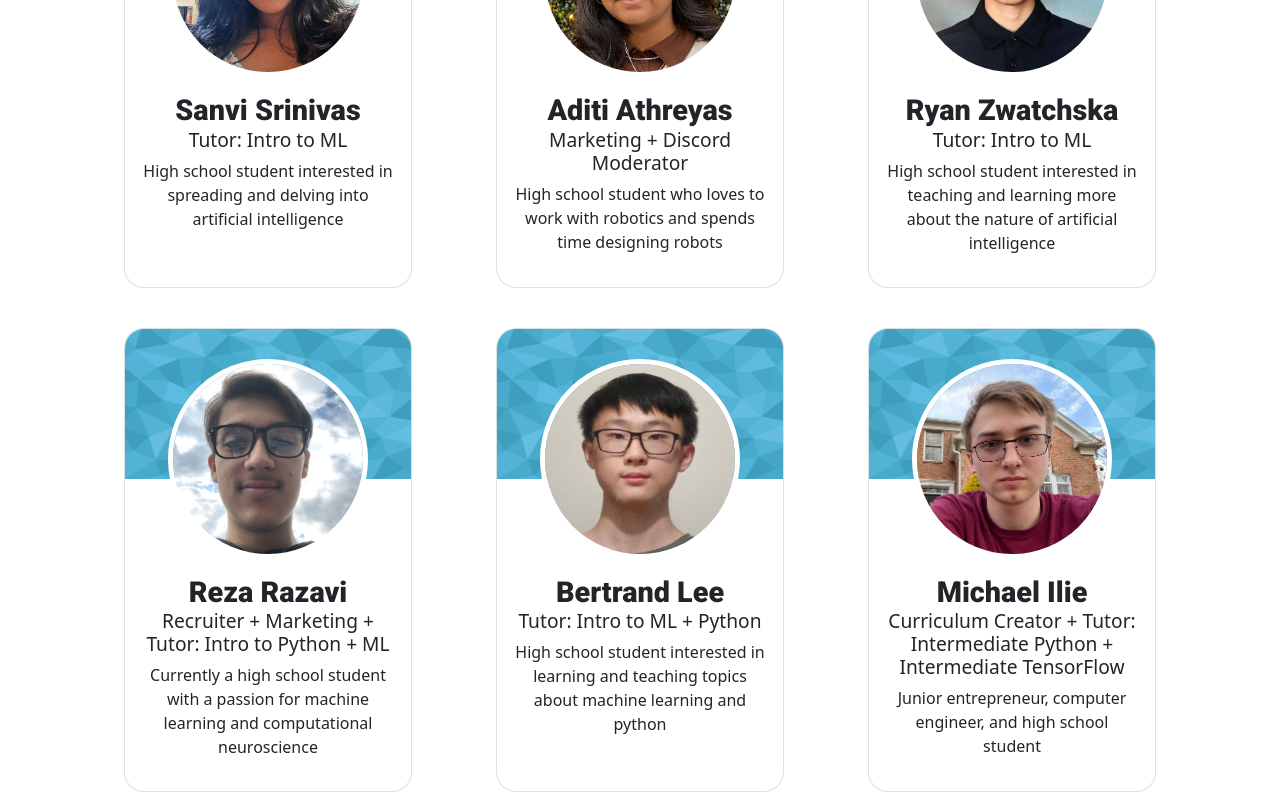
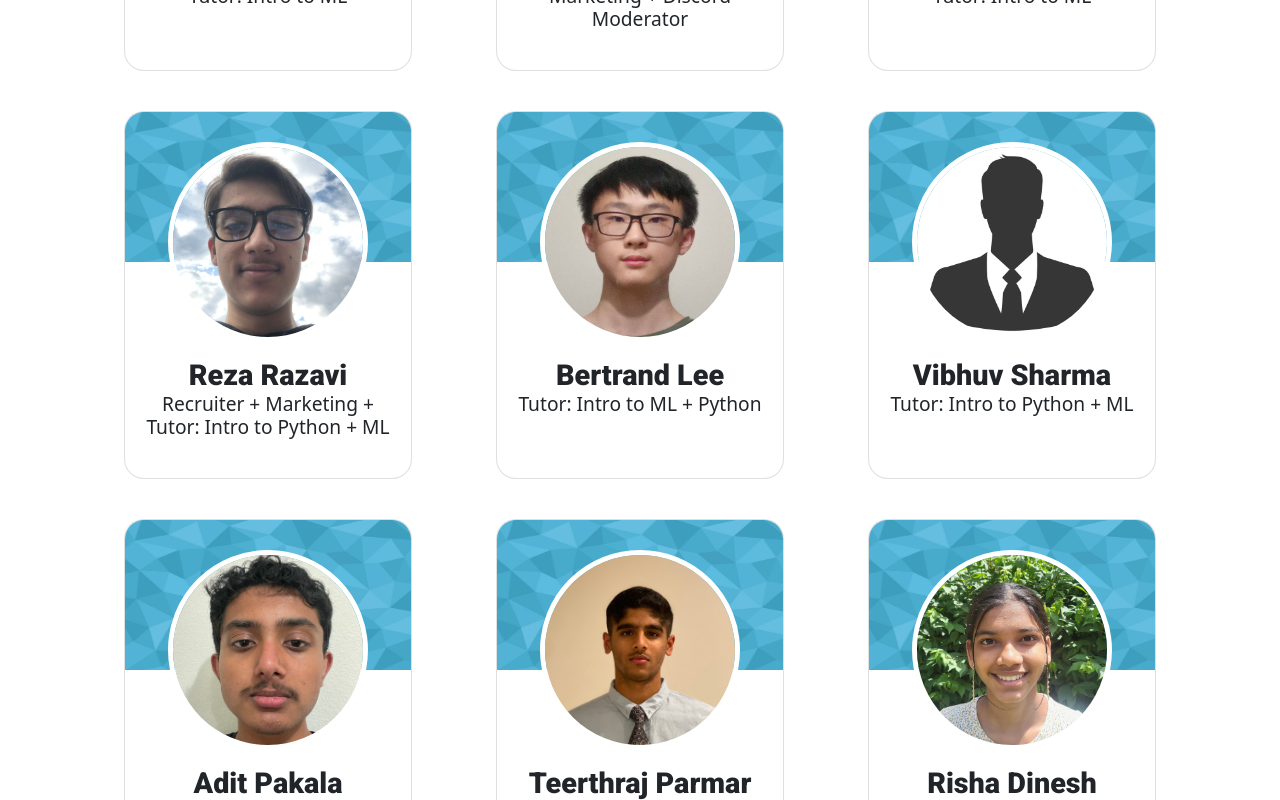
Before and after one commit to Neuracode/website, a Next.js app: page /about/team in a window 1280 px wide. Shown: the part 2920-3720 px from the top of the page. Built offline with nearby package versions, Linux system fonts and the light colour scheme.

Commit message:
Update team members + descriptions

```diff
--- a/components/TeamCard.tsx
+++ b/components/TeamCard.tsx
@@ -7,7 +7,7 @@ interface ITeamCard {
     name: string;
     title: string;
     image: string;
-    description: string;
+    description?: string;
     linkedin?: string;
     website?: string;
     github?: string;
@@ -49,9 +49,11 @@ const TeamCard: React.FC<ITeamCard> = ({
                         <span className={styles.teamMemberTitle}>{title}</span>
                     </Card.Title>
                     <Card.Text>
-                        <p className={styles.teamMemberDescription}>
+                        {description ? (
+                            <p className={styles.teamMemberDescription}>
                             {description}
-                        </p>
+                            </p>
+                        ) : null}
                         <div className='mt-3 d-flex justify-content-around'>
                             {linkedin && (
                                 <a
--- a/pages/about/team.tsx
+++ b/pages/about/team.tsx
@@ -9,7 +9,7 @@ const Team: React.FC = () => {
         name: string;
         title: string;
         image: string;
-        description: string;
+        description?: string;
         linkedin?: string;
         website?: string;
         github?: string;
@@ -58,43 +58,31 @@ const Team: React.FC = () => {
             name: 'Jaren Chu',
             title: 'Director of Tutoring',
             image: 'jaren_chu.jpeg',
-            description:
-                'High school student interested in artificial intelligence and programming techniques',
         },
         {
             name: 'Sean Noh',
             title: 'Director of Java Data Structures',
             image: 'sean_noh.jpeg',
-            description:
-                'Computer science student that enjoys sharing knowledge and creating projects',
         },
         {
             name: 'Kevin Hwang',
             title: 'Director of Python Curriculum',
             image: 'kevin_hwang.jpeg',
-            description:
-                'High school student interested and involved in machine learning and robotics.',
         },
         {
             name: 'Frank Chang',
             title: 'Director of Machine Learning Curriculum',
             image: 'frank_chang.jpg',
-            description:
-                'Student at Chantilly High School with a passion for technology that will impact the future',
         },
         {
             name: 'Vishnu Sharma',
             title: 'Director of Machine Learning Curriculum',
             image: 'vishnu_sharma.jpg',
-            description:
-                'High school student interested in computer science, machine learning, and their applications',
         },
         {
             name: 'Raghav Paratkar',
             title: 'Director of Scratch Curriculum',
             image: 'raghav_paratkar.jpeg',
-            description:
-                'High school student with a passion for coding',
         },
     ];
 
@@ -103,211 +91,101 @@ const Team: React.FC = () => {
             name: 'Sanvi Srinivas',
             title: 'Tutor: Intro to ML',
             image: 'sanvi_srinivas.jpeg',
-            description:
-                'High school student interested in spreading and delving into artificial intelligence',
         },
         {
             name: 'Aditi Athreyas',
             title: 'Marketing + Discord Moderator',
             image: 'aditi_athreyas.jpeg',
-            description:
-                'High school student who loves to work with robotics and spends time designing robots',
         },
         {
             name: 'Ryan Zwatchska',
             title: 'Tutor: Intro to ML',
             image: 'ryan_zwatchska.jpeg',
-            description:
-                'High school student interested in teaching and learning more about the nature of artificial intelligence',
         },
         {
             name: 'Reza Razavi',
             title: 'Recruiter + Marketing + Tutor: Intro to Python + ML',
             image: 'reza_razavi.jpeg',
-            description:
-                'Currently a high school student with a passion for machine learning and computational neuroscience',
         },
         {
             name: 'Bertrand Lee',
             title: 'Tutor: Intro to ML + Python',
             image: 'bertrand_lee.jpeg',
-            description:
-                'High school student interested in learning and teaching topics about machine learning and python',
-        },
-        {
-            name: 'Michael Ilie',
-            title: 'Curriculum Creator + Tutor: Intermediate Python + Intermediate TensorFlow',
-            image: 'michael_ilie.jpeg',
-            description:
-                'Junior entrepreneur, computer engineer, and high school student',
-        },
-        {
-            name: 'Sai Challagundla',
-            title: 'Discord Moderator + Tutor: Intro to Python',
-            image: 'sai_challagundla.jpeg',
-            description:
-                'High school student who is interested in fintech and machine learning',
         },
         {
             name: 'Vibhuv Sharma',
             title: 'Tutor: Intro to Python + ML',
             image: 'no_picture.jpg',
-            description:
-                'Motivated student and programmer with a passion for Machine Learning and the future of technology',
         },
         {
             name: 'Adit Pakala',
             title: 'Tutor: Intro to Python + Intermediate Python',
             image: 'adit_pakala.jpeg',
-            description:
-                'High school student passionate about computer science and entrepreneurship',
         },
         {
             name: 'Teerthraj Parmar',
             title: 'Tutor: Intermediate Python + Intro to Python + ML',
             image: 'teerthraj_parmar.jpeg',
-            description:
-                'High school student interested in teaching kids ML and python',
         },
         {
             name: 'Risha Dinesh',
             title: 'Recruiter + Marketing + Discord Moderator',
             image: 'risha_dinesh.jpeg',
-            description:
-                'Motivated high school student with interest in all aspects of Mathematics, Computer Science and a big passion for giving back to the community',
-        },
-        {
-            name: 'Anthony Tang',
-            title: 'Tutor: Intro to Python + Java Data Structures',
-            image: 'anthony_tang.jpeg',
-            description:
-                'High school student passionate about computer science and spreading computer science to others',
         },
         {
             name: 'Kristian Apostolov',
             title: 'Full-Stack Developer + Discord Bot Developer',
             image: 'kristian_apostolov.jpeg',
-            description:
-                'Helping others and tech are the two things that bring me the most dopamine',
-        },
-        {
-            name: 'Bhuvnesh Nagpal',
-            title: 'Discord Bot Developer + Tutor: Intro to Python + Intermediate Python + Intermediate Keras',
-            image: 'bhuvnesh_nagpal.jpeg',
-            description:
-                'I\'m a high school student from India with a passion for technology and machine learning',
-        },
-        {
-            name: 'David Antwi',
-            title: 'Tutor: Intro to ML + Python + Intermediate Python + Intermediate Scikit-Learn + Intermediate Keras + Intermediate TensorFlow',
-            image: 'david_antwi.jpeg',
-            description:
-                'I\'m passionate about machine learning, artificial intelligence, STEM and robotics',
         },
         {
             name: 'Aditya Bilawar',
             title: 'Tutor: Intro to ML + Intermediate Tensorflow + Java Data Structures',
             image: 'aditya_bilawar.jpeg',
-            description:
-                'Student from West Windsor-Plainsboro High School South who is interested in AI/ML, CS, and tech startups',
         },
         {
             name: 'Shreyaa Sanjay',
             title: 'Recruiter + Public Relations + Events Organizer',
             image: 'shreyaa_sanjay.jpeg',
-            description:
-                'High school student who loves sharing her interest in robotics and coding with others',
-        },
-        {
-            name: 'David Ulloa',
-            title: 'Frontend Developer + Tutor: Intro to Python',
-            image: 'david_ulloa.jpeg',
-            description:
-                'Hello! My name is David and I\'m a passionate programmer. I hope to change the world around me by teaching computer science.',
         },
         {
             name: 'Julia Huang',
             title: 'Recruiter + Public Relations + Events Organizer',
             image: 'julia_huang.jpeg',
-            description:
-                'High school student interested in problem solving and spending time on the Internet',
         },
         {
             name: 'Ceiron Dushyanthan',
             title: 'Tutor: Block Coding with Scratch + Intro to Python + ML',
             image: 'ceiron_dushyanthan.jpeg',
-            description:
-                'Sophomore at Bridgewater-Raritan High School that is interested in artificial intelligence and quantum computing',
         },
         {
             name: 'Shrey Shingala',
             title: 'Tutor: Block Coding with Scratch + Intro to Python + Intermediate Python',
             image: 'shrey_shingala.jpeg',
-            description:
-                'High school student passionate about computer science and machine learning',
-        },
-        {
-            name: 'Hira Usman',
-            title: 'Tutor: Block Coding with Scratch + Recruiter + Public Relations + Events Organizer',
-            image: 'hira_usman.jpeg',
-            description:
-                'A high school freshman who enjoys Biomedical Sciences, App-Building, and volunteering!',
         },
         {
             name: 'Aryan Aneesh',
             title: 'Events Organizer',
             image: 'aryan_aneesh.jpeg',
-            description:
-                'Passionate programmer driven to explore the intersection between service and computer science',
         },
         {
             name: 'Kirthan Murthy',
             title: 'Tutor: Block Coding with Scratch + Intro to Python',
             image: 'kirthan_murthy.png',
-            description:
-                'I am a high school student who enjoys the fields of computer science and business',
-        },
-        {
-            name: 'Daniel Allen',
-            title: 'Tutor: Block Coding with Scratch + Intro to Python',
-            image: 'daniel_allen.jpg',
-            description:
-                'High School Student interested in robotics and a passion mentoring',
-        },
-        {
-            name: 'Thomas Chia',
-            title: 'Curriculum Creator + Tutor: Intermediate Keras + Intermediate TensorFlow',
-            image: 'thomas_chia.png',
-            description:
-                'Rodman Scholar at the University of Virginia, ISEF 4th Place',
         },
         {
             name: 'Pankhuri Goyal',
             title: 'Tutor: Block Coding with Scratch + Intro to Python',
             image: 'pankhuri_goyal.jpg',
-            description:
-                'High School student with a love for Computer Science and mentoring',
         },
         {
             name: 'Aiden Jasul',
             title: 'Tutor: Intro to Python + Intermediate Python',
             image: 'aiden_jasul.jpg',
-            description:
-                'Student from Scotch Plains Fanwood High School determined to make an impact through computers and technology',
         },
         {
             name: 'Raymond Xu',
             title: 'Tutor: Intro to Python',
             image: 'raymond_xu.jpg',
-            description:
-                'High school student interested in CS',
-        },
-        {
-            name: 'Chantal Pino',
-            title: 'Tutor: Intro to Python + Public Relations',
-            image: 'chantal_pino.png',
-            description:
-                'High school student interested in python, machine learning and hackathons',
         },
     ];
 
@@ -316,8 +194,6 @@ const Team: React.FC = () => {
             name: 'Justin Baltazar',
             title: 'Full-Stack Developer',
             image: 'justin_baltazar.jpeg',
-            description:
-                'A Computer Science and Mathematics double major at UMass Amherst with experience in software engineering and web development.',
         },
     ];
 
```
